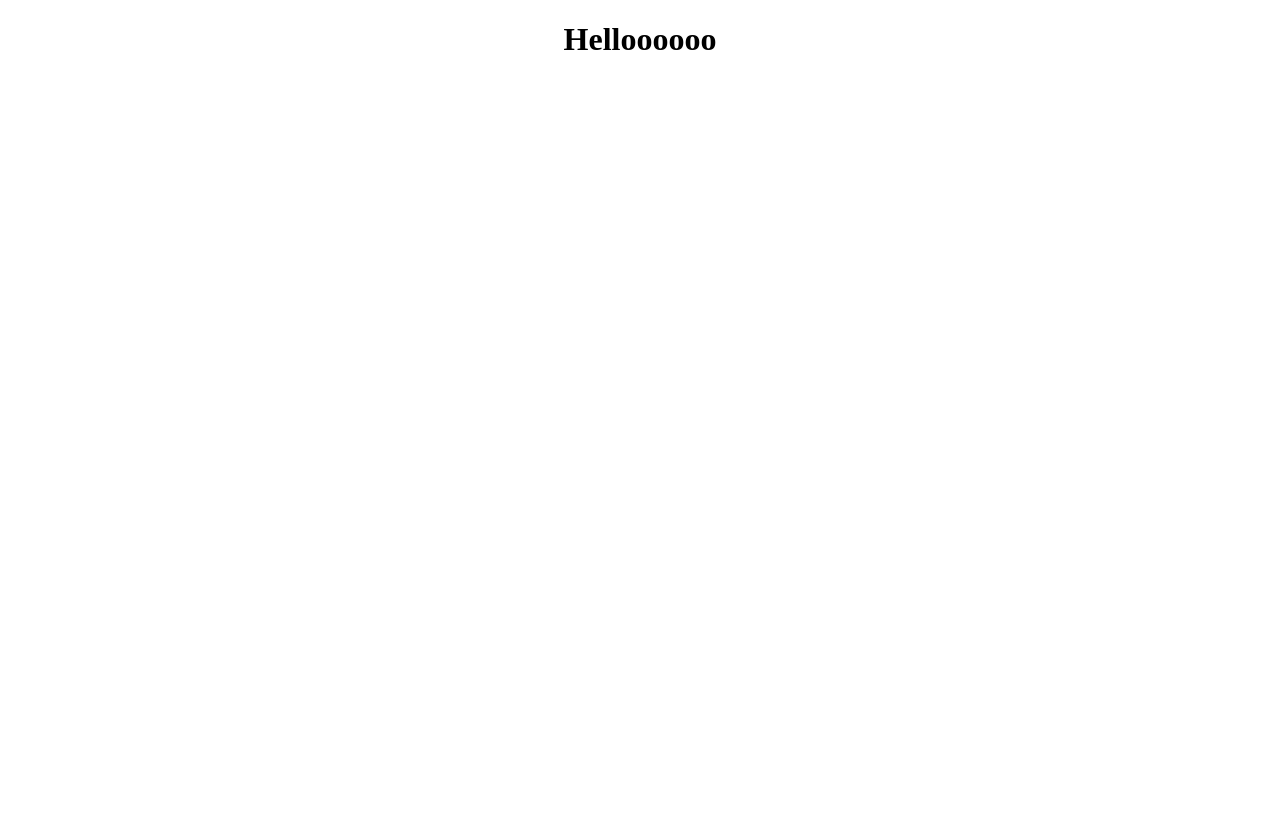
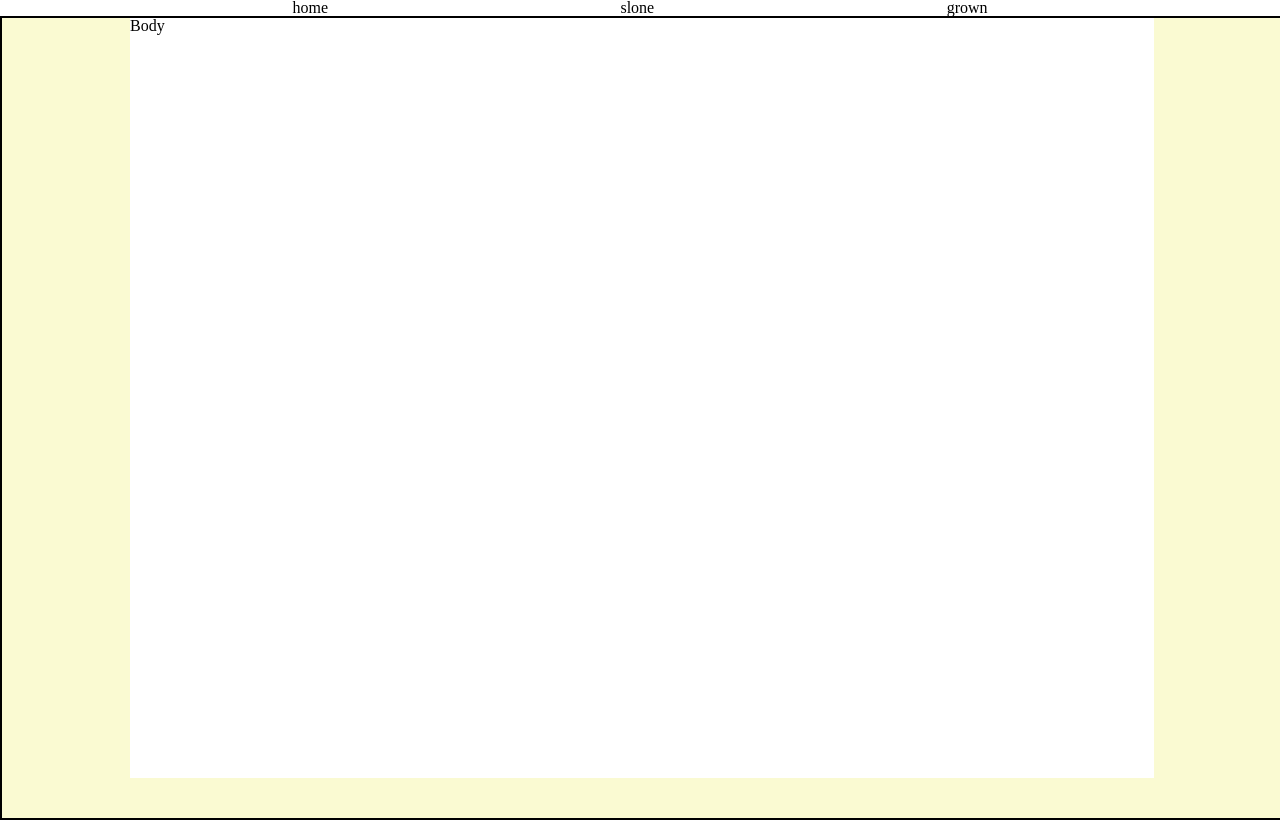
Before and after one commit to gagedoug13/My-personal_site, a React (Create React App) app: page / in a window 1280 px wide. Built offline with nearby package versions, Linux system fonts and the light colour scheme.

Commit message:
Made a nav bar and some styling.

```diff
--- a/package.json
+++ b/package.json
@@ -8,7 +8,10 @@
     "@testing-library/user-event": "^7.1.2",
     "react": "^16.12.0",
     "react-dom": "^16.12.0",
-    "react-scripts": "3.3.0"
+    "react-scripts": "3.3.0",
+    "react-slideshow-image": "^1.3.1",
+    "yarn": "^1.21.1",
+    "yarn-install": "^1.0.0"
   },
   "scripts": {
     "start": "react-scripts start",
--- a/src/App.css
+++ b/src/App.css
@@ -1,38 +1,64 @@
-.App {
-  text-align: center;
+html, body, div, span, applet, object, iframe,
+h1, h2, h3, h4, h5, h6, p, blockquote, pre,
+a, abbr, acronym, address, big, cite, code,
+del, dfn, em, img, ins, kbd, q, s, samp,
+small, strike, strong, sub, sup, tt, var,
+b, u, i, center,
+dl, dt, dd, ol, ul, li,
+fieldset, form, label, legend,
+table, caption, tbody, tfoot, thead, tr, th, td,
+article, aside, canvas, details, embed,
+figure, figcaption, footer, header, hgroup,
+menu, nav, output, ruby, section, summary,
+time, mark, audio, video {
+	margin: 0;
+	padding: 0;
+	border: 0;
+	font-size: 100%;
+	font: inherit;
+	vertical-align: baseline;
+}
+/* HTML5 display-role reset for older browsers */
+article, aside, details, figcaption, figure,
+footer, header, hgroup, menu, nav, section {
+	display: block;
+}
+body {
+	line-height: 1;
+}
+ol, ul {
+	list-style: none;
+}
+blockquote, q {
+	quotes: none;
+}
+blockquote:before, blockquote:after,
+q:before, q:after {
+	content: '';
+	content: none;
+}
+table {
+	border-collapse: collapse;
+	border-spacing: 0;
 }
 
-.App-logo {
-  height: 40vmin;
-  pointer-events: none;
+.main {
+  height: 100vh;
+  width: 100vw;
+  border: 2px solid black;
+  background: lightgoldenrodyellow;
+  display: flex;
+  justify-content: center;
 }
 
-@media (prefers-reduced-motion: no-preference) {
-  .App-logo {
-    animation: App-logo-spin infinite 20s linear;
-  }
+.ulNavBar {
+  display: flex;
+  justify-content: flex-end;
+  justify-content: space-evenly;
 }
 
-.App-header {
-  background-color: #282c34;
-  min-height: 100vh;
-  display: flex;
-  flex-direction: column;
-  align-items: center;
-  justify-content: center;
-  font-size: calc(10px + 2vmin);
-  color: white;
+.mainBody {
+  height: 95vh;
+  width: 80vw;
+  background: white;
 }
-
-.App-link {
-  color: #61dafb;
-}
-
-@keyframes App-logo-spin {
-  from {
-    transform: rotate(0deg);
-  }
-  to {
-    transform: rotate(360deg);
-  }
-}
--- a/src/App.js
+++ b/src/App.js
@@ -1,11 +1,19 @@
 import React from 'react';
+import './App.css';
+import Main from './components/Main'
 
-import './App.css';
 
 function App() {
   return (
     <div className="App">
-      <h1>Helloooooo</h1>
+      <nav className="navBar">
+        <ul className="ulNavBar">
+          <li>home</li>
+          <li>slone</li>
+          <li>grown</li>
+        </ul>
+      </nav>
+      <Main />
     </div>
   );
 }
--- /dev/null
+++ b/src/components/Body.js
@@ -0,0 +1,9 @@
+import React from 'react'
+
+export default function Body() {
+    return (
+        <div className="mainBody">
+            <h1>Body</h1>
+        </div>
+    )
+}
--- /dev/null
+++ b/src/components/Main.js
@@ -0,0 +1,10 @@
+import React from 'react'
+import Body from './Body'
+
+export default function Main() {
+    return (
+        <div className="main">
+            <Body />
+        </div>
+    )
+}
```
Also changed, not shown: public/profile-pic.png (added), 1 other file (tests, documents, lock files or other folders).
